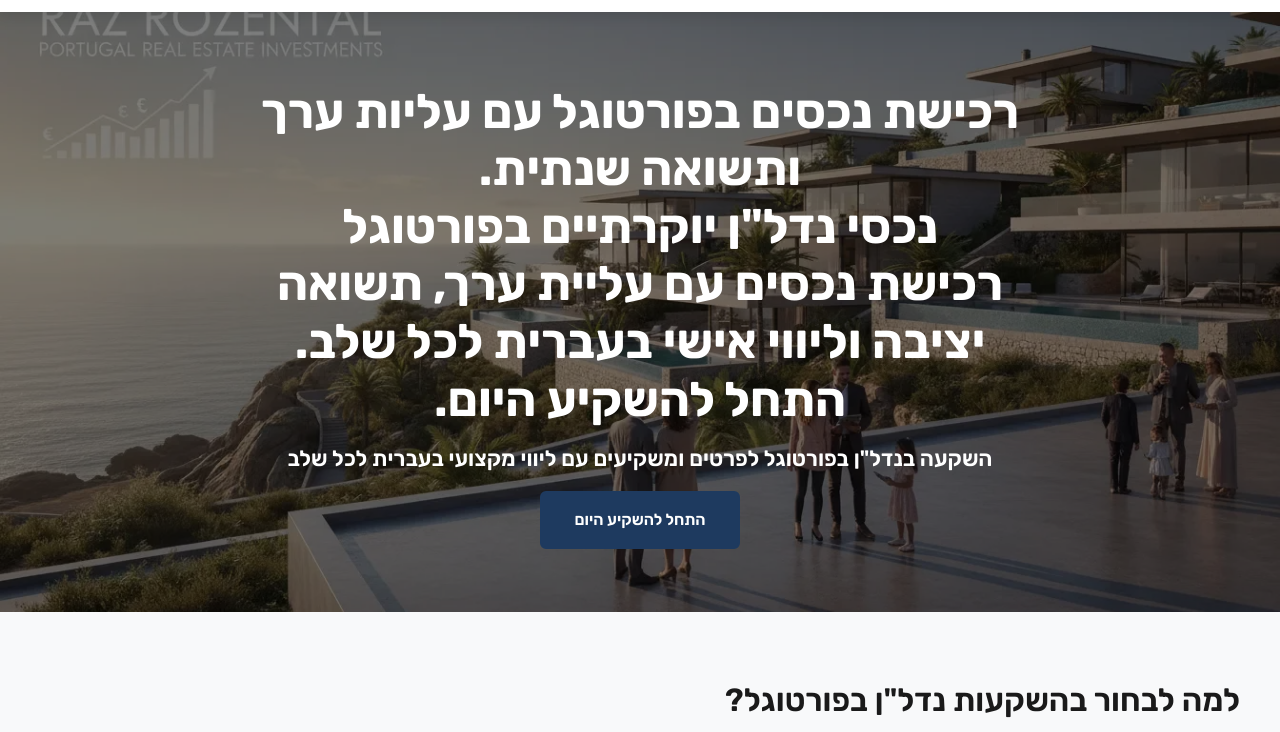
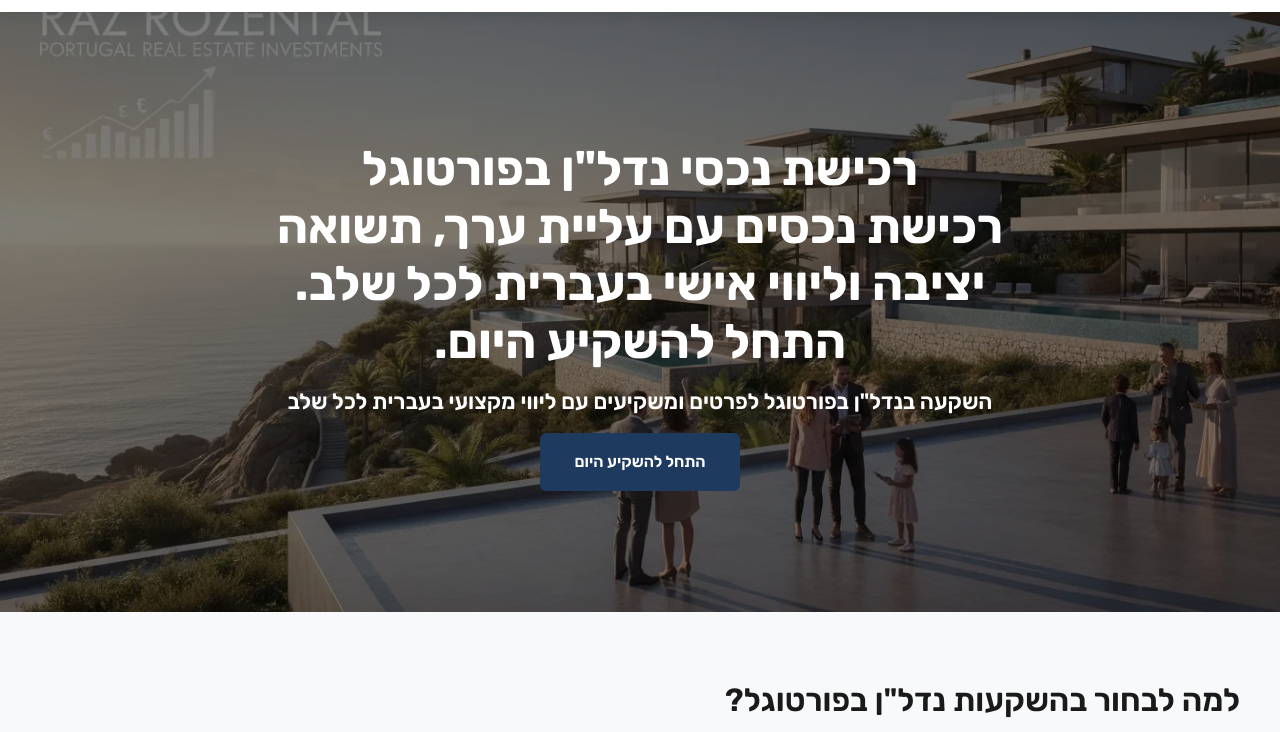
Before and after one commit to slipwoker/zappy-website-316391eb-df30-4796-b40f-25fd3faf4e37, a plain HTML site: page index.html in a window 1280 px wide. Shown: the part 68-800 px from the top of the page. Drawn offline with Linux system fonts and the light colour scheme; no server answers.

Commit message:
Update text content: "רכישת נכסים בפורטוגל עם עליות ערך ותשואה שנתית. נכ..." → "רכישת  נכסי נדל"ן  בפורטוגל<br>רכישת נכסים עם עליי..."

```diff
--- a/index.html
+++ b/index.html
@@ -310,7 +310,7 @@
     <img data-placeholder="hero-1" data-context="Panoramic view of luxury Portuguese real estate properties with modern architecture, coastal views, and investment opportunities" src="assets/hero-hero-1.webp" alt="נכסי נדלן יוקרתיים בפורטוגל" class="hero-img">
     <div class="hero-overlay"></div>
     <div class="hero-content">
-      <h1>רכישת נכסים בפורטוגל עם עליות ערך ותשואה שנתית.<br>נכסי נדל"ן יוקרתיים בפורטוגל<br>רכישת נכסים עם עליית ערך, תשואה יציבה וליווי אישי בעברית לכל שלב.<br>התחל להשקיע היום.</h1>
+      <h1>רכישת  נכסי נדל"ן  בפורטוגל<br>רכישת נכסים עם עליית ערך, תשואה יציבה וליווי אישי בעברית לכל שלב.<br>התחל להשקיע היום.</h1>
       <h3>השקעה בנדל"ן בפורטוגל לפרטים ומשקיעים  עם ליווי מקצועי בעברית לכל שלב</h3>
       <a href="/contact" class="btn-hero">התחל להשקיע היום</a>
     </div>
```
Also changed, not shown: public/index.html (+1 -1 lines).
